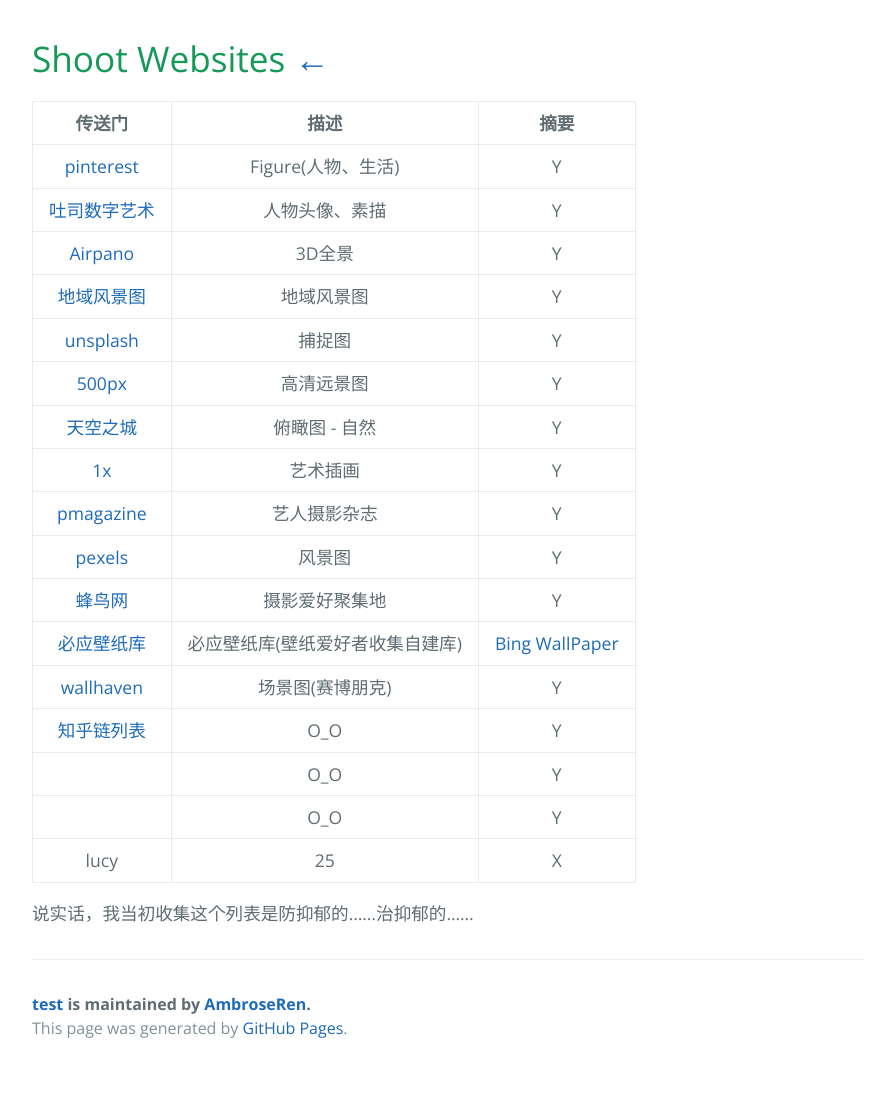
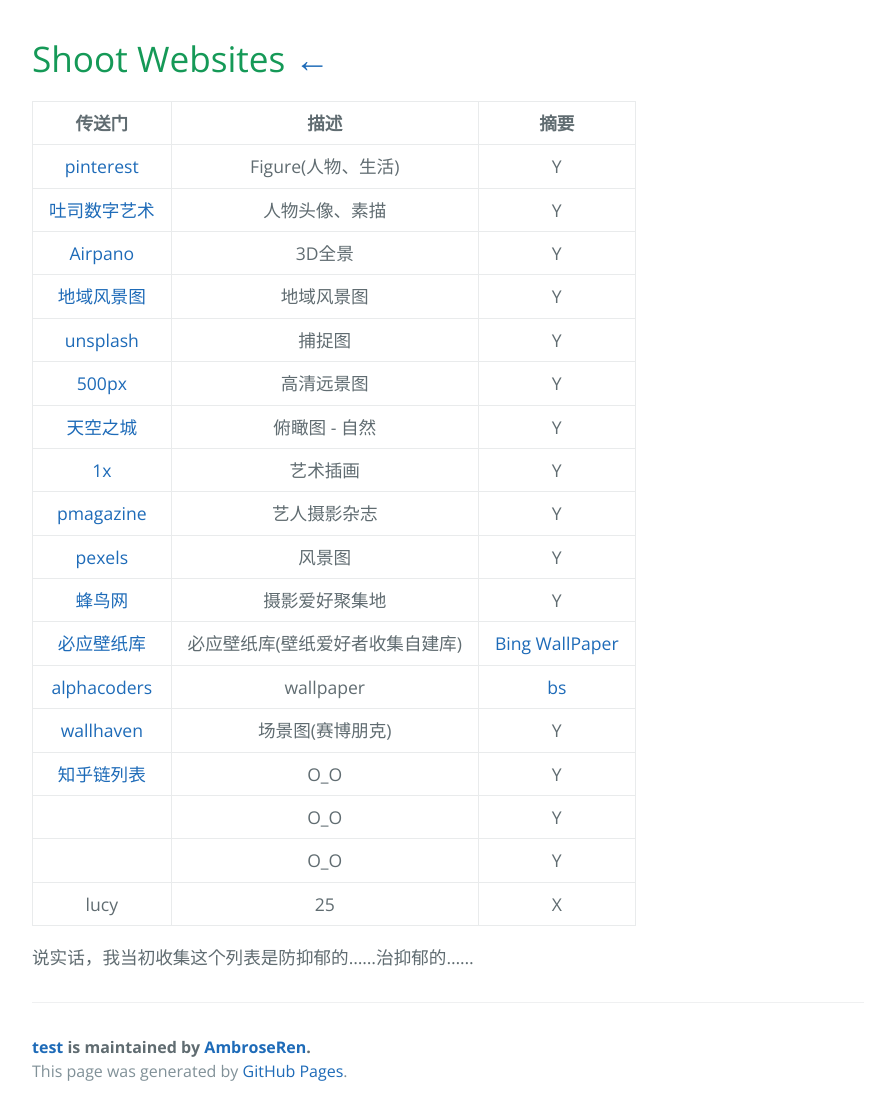
Before and after one commit to AmbroseRen/test, a Jekyll site: the page built from Art/Shoot/index.md, in a window 1280 px wide. Shown: the whole page, without its empty margins (192-1087 px from the left). Built offline with Jekyll 4.4.1, drawn with Linux system fonts in a browser that asks for light colours; our own code applies the rules of GitHub Pages for plain Markdown files; the repository's description, which GitHub fills in, is left out; before the commit the page ends 1072 px from its top, so only the background shows below that.

Commit message:
Update index.md

```diff
--- a/Art/Shoot/index.md
+++ b/Art/Shoot/index.md
@@ -14,6 +14,7 @@
 | [pexels](https://www.pexels.com/collections/autumn-leaves-b82wn2d/) | 风景图 | Y |
 | [蜂鸟网](http://www.fengniao.com/) | 摄影爱好聚集地 | Y |
 | [必应壁纸库](https://www.todaybing.com/) | 必应壁纸库(壁纸爱好者收集自建库) | [Bing WallPaper](https://www.microsoft.com/en-us/bing/bing-wallpaper) |
+| [alphacoders](https://wall.alphacoders.com/by_sub_category.php?id=167147&name=%E9%BE%99+%E5%A3%81%E7%BA%B8&lang=Chinese) | wallpaper | [bs](https://wall.alphacoders.com/big.php?i=121152&lang=Chinese) |
 | [wallhaven](https://wallhaven.cc/) | 场景图(赛博朋克) | Y |
 | [知乎链列表](https://www.zhihu.com/question/32762402) | O_O | Y |
 | []() | O_O | Y |
```
